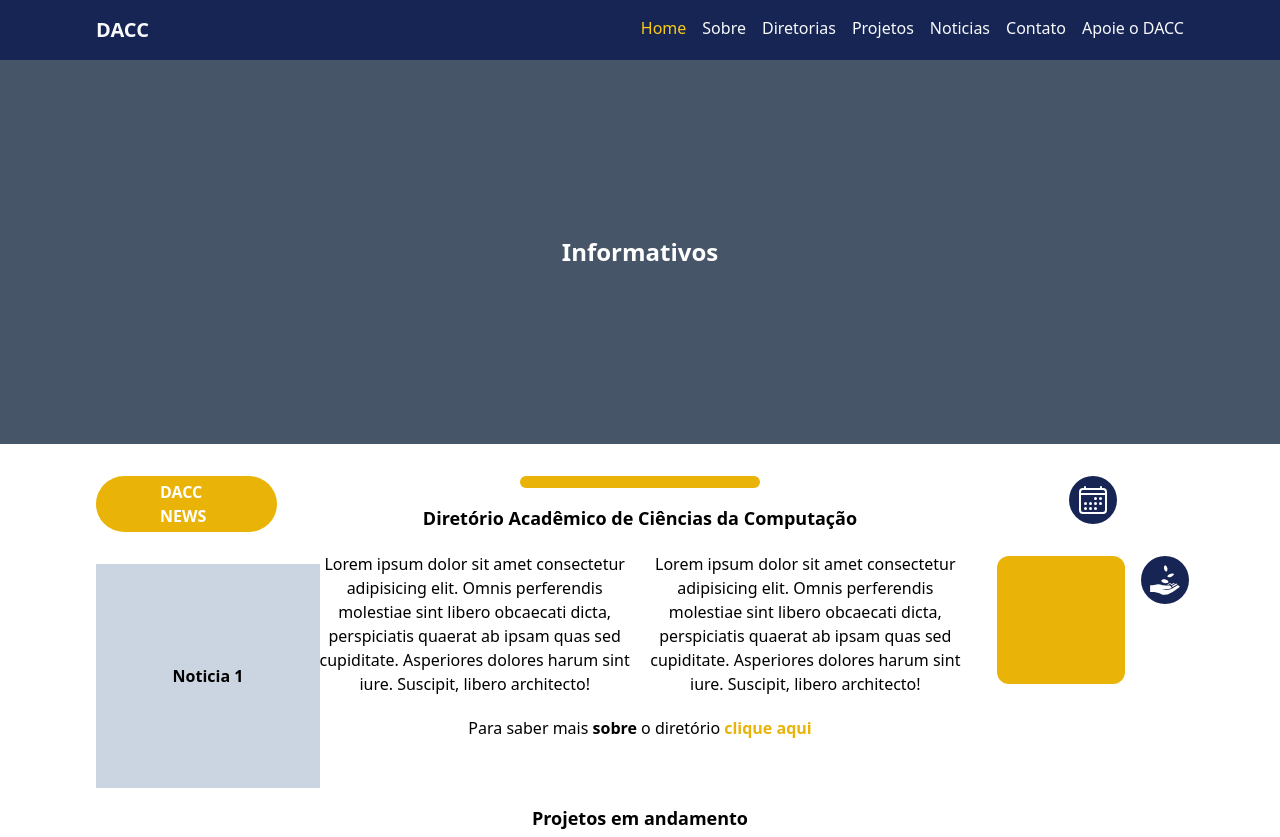
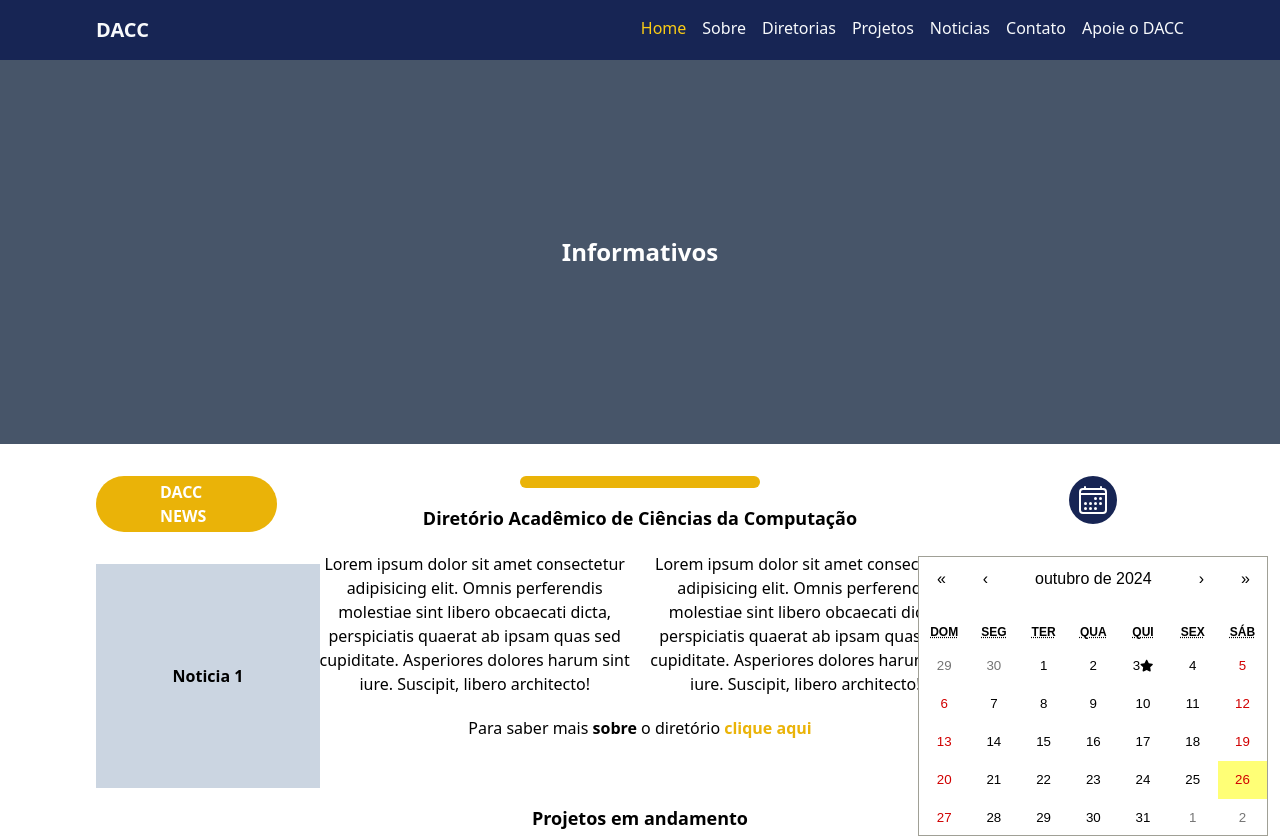
Before and after one commit to sergiomos/daccfront, a Next.js app: page / in a window 1280 px wide. Shown: the top 837 px of the page. Built offline with nearby package versions, Linux system fonts and the light colour scheme.

Commit message:
Calendar

```diff
--- a/package.json
+++ b/package.json
@@ -11,6 +11,7 @@
   "dependencies": {
     "next": "14.2.15",
     "react": "^18",
+    "react-calendar": "^5.1.0",
     "react-dom": "^18",
     "react-icons": "^5.3.0"
   },
--- a/src/app/page.tsx
+++ b/src/app/page.tsx
@@ -3,7 +3,7 @@ import Header from "@/components/header";
 import { IoCalendarOutline } from "react-icons/io5";
 import { GiReceiveMoney } from "react-icons/gi";
 import News from "@/components/news";
-
+import CalendarEvents from '@/components/calendar';
 
 export default function Home() {
   return (
@@ -43,16 +43,19 @@ export default function Home() {
 
         </div>
         <div className="col-span-1 flex flex-col items-center gap-8">
-          <div className="bg-blue-950 rounded-full size-12 flex justify-center items-center cursor-pointer text-white hover:bg-blue-900 duration-150 ">
-            <IoCalendarOutline size={32} />
+          <div
+              className="bg-blue-950 rounded-full size-12 flex justify-center items-center cursor-pointer text-white hover:bg-blue-900 duration-150 ">
+            <IoCalendarOutline size={32}/>
           </div>
+          <CalendarEvents />
 
           <div className="flex gap-4">
             <div id="hs-basic-modal" className="bg-yellow-500 size-32 rounded-xl">
             </div>
-            <div className="bg-blue-950 rounded-full size-12 flex justify-center items-center cursor-pointer text-white hover:bg-blue-900 duration-150">
+            <div
+                className="bg-blue-950 rounded-full size-12 flex justify-center items-center cursor-pointer text-white hover:bg-blue-900 duration-150">
 
-              <GiReceiveMoney size={32} />
+              <GiReceiveMoney size={32}/>
             </div>
           </div>
 
--- /dev/null
+++ b/src/components/calendar/calendar.css
@@ -0,0 +1,186 @@
+.calendar-event {
+    background-color: rgb(234 179 8);
+    color: white;
+    display: flex;
+    justify-content: center;
+    align-items: center;
+    z-index: 1;
+}
+
+.show-calendar-event-text{
+    position: absolute;
+    transform: translate(-50%, -120%); /* Ajuste na posição relativa dele */
+    z-index: 10; /* Dá prioridade para essa classe acima do pai */
+    padding: 10px;
+    border: 2px solid darkslategray;
+    background-color: lightblue;
+    width: 10%;
+    height: 15%;
+}
+
+.react-calendar__tile {
+    display: flex;
+    align-items: center;
+    justify-content: center;
+    font: inherit;
+    font-size: 0.75em;
+    font-weight: bold;
+}
+
+/* Abaixo tudo incluso da biblioteca de calendário */
+.react-calendar {
+    width: 350px;
+    height: 280px;
+    max-width: 100%;
+    background: white;
+    border: 1px solid #a0a096;
+    font-family: 'Arial', 'Helvetica', sans-serif;
+    line-height: 1.125em;
+}
+
+.react-calendar--doubleView {
+    width: 700px;
+}
+
+.react-calendar--doubleView .react-calendar__viewContainer {
+    display: flex;
+    margin: -0.5em;
+}
+
+.react-calendar--doubleView .react-calendar__viewContainer > * {
+    width: 50%;
+    margin: 0.5em;
+}
+
+.react-calendar,
+.react-calendar *,
+.react-calendar *:before,
+.react-calendar *:after {
+    -moz-box-sizing: border-box;
+    -webkit-box-sizing: border-box;
+    box-sizing: border-box;
+}
+
+.react-calendar button {
+    margin: 0;
+    border: 0;
+    outline: none;
+}
+
+.react-calendar button:enabled:hover {
+    cursor: pointer;
+}
+
+.react-calendar__navigation {
+    display: flex;
+    height: 44px;
+    margin-bottom: 1em;
+}
+
+.react-calendar__navigation button {
+    min-width: 44px;
+    background: none;
+}
+
+.react-calendar__navigation button:disabled {
+    background-color: #f0f0f0;
+}
+
+.react-calendar__navigation button:enabled:hover,
+.react-calendar__navigation button:enabled:focus {
+    background-color: #e6e6e6;
+}
+
+.react-calendar__month-view__weekdays {
+    text-align: center;
+    text-transform: uppercase;
+    font: inherit;
+    font-size: 0.75em;
+    font-weight: bold;
+}
+
+.react-calendar__month-view__weekdays__weekday {
+    padding: 0.5em;
+}
+
+.react-calendar__month-view__weekNumbers {
+    display: flex;
+    align-items: center;
+    justify-content: center;
+    font: inherit;
+    font-size: 0.75em;
+    font-weight: bold;
+}
+
+.react-calendar__month-view__days__day--weekend {
+    color: #d10000;
+}
+
+.react-calendar__month-view__days__day--neighboringMonth,
+.react-calendar__decade-view__years__year--neighboringDecade,
+.react-calendar__century-view__decades__decade--neighboringCentury {
+    color: #757575;
+}
+
+.react-calendar__year-view .react-calendar__tile,
+.react-calendar__decade-view .react-calendar__tile,
+.react-calendar__century-view .react-calendar__tile {
+    padding: 2em 0.5em;
+}
+
+.react-calendar__tile {
+    max-width: 100%;
+    padding: 10px 6.6667px;
+    background: none;
+    text-align: center;
+    font: inherit;
+    font-size: 0.833em;
+}
+
+.react-calendar__tile:disabled {
+    background-color: #f0f0f0;
+    color: #ababab;
+}
+
+.react-calendar__month-view__days__day--neighboringMonth:disabled,
+.react-calendar__decade-view__years__year--neighboringDecade:disabled,
+.react-calendar__century-view__decades__decade--neighboringCentury:disabled {
+    color: #cdcdcd;
+}
+
+.react-calendar__tile:enabled:hover,
+.react-calendar__tile:enabled:focus {
+    background-color: #e6e6e6;
+}
+
+.react-calendar__tile--now {
+    background: #ffff76;
+}
+
+.react-calendar__tile--now:enabled:hover,
+.react-calendar__tile--now:enabled:focus {
+    background: #ffffa9;
+}
+
+.react-calendar__tile--hasActive {
+    background: #76baff;
+}
+
+.react-calendar__tile--hasActive:enabled:hover,
+.react-calendar__tile--hasActive:enabled:focus {
+    background: #a9d4ff;
+}
+
+.react-calendar__tile--active {
+    background: #006edc;
+    color: white;
+}
+
+.react-calendar__tile--active:enabled:hover,
+.react-calendar__tile--active:enabled:focus {
+    background: #1087ff;
+}
+
+.react-calendar--selectRange .react-calendar__tile--hover {
+    background-color: #e6e6e6;
+}
--- /dev/null
+++ b/src/components/calendar/index.tsx
@@ -0,0 +1,49 @@
+'use client';
+
+import Calendar from "react-calendar";
+import loadCalendarEvents from '@/server/loadCalendarEvents'
+import '@/components/calendar/calendar.css'
+import React from 'react'
+
+export default function CalendarEvents(): React.ReactNode {
+    // salvar qual dia/evento está com hover
+    const [hoveredEventId, setHoveredEventId] = React.useState<string>('');
+
+    // criar data maxima do calendario
+    const maxDate = new Date(); // definir atual +1 ano como max
+    maxDate.setFullYear(maxDate.getFullYear() + 1); // somar mais um ano
+
+    // criar data minima do calendario
+    const minDate =  new Date();
+    // dia do inicio do dacc
+    minDate.setFullYear(2023);
+    minDate.setMonth(9);
+    minDate.setDate(24);
+
+    // Meros exemplos, no caso terá uma database com isso armazenado e iremos usar uma função no server
+    // para puxar os dados, essa variável fica aqui armazenada porque se colocar no load irá ter que pegar
+    // todos os dados da database toda vez que renderizar um dia, então aqui deixa mais eficiente
+    const eventDays = [
+        {eventId: '20241201', eventText: 'Evento do DACC dia 01/12/2025 muito legal', eventClass: 'show-calendar-event-text'},
+        {eventId: '20231201', eventText: 'Dia do A', eventClass: 'show-calendar-event-text'},
+        {eventId: '20231202', eventText: 'Dia do H', eventClass: 'show-calendar-event-text'},
+        {eventId: '20241104', eventText: 'Dia do E', eventClass: 'show-calendar-event-text'},
+        {eventId: '20241003', eventText: 'Dia do S', eventClass: 'show-calendar-event-text'},
+        {eventId: '20240907', eventText: 'Dia do T', eventClass: 'show-calendar-event-text'},
+        {eventId: '20241204', eventText: 'Dia do U', eventClass: 'show-calendar-event-text'},
+        {eventId: '20241207', eventText: 'Dia do G', eventClass: 'show-calendar-event-text'}
+    ]
+
+    return (
+        <div>
+            <Calendar
+                locale={'pt-BR'}
+                tileContent={({ date }) => loadCalendarEvents({
+                    date, hoveredEventId, setHoveredEventId: setHoveredEventId, eventDays})
+                }
+                minDate={minDate}
+                maxDate={maxDate}
+            />
+        </div>
+    );
+}
--- /dev/null
+++ b/src/server/loadCalendarEvents.tsx
@@ -0,0 +1,55 @@
+import { FaStar } from "react-icons/fa";
+
+interface eventDays{
+    eventId: string
+    eventText: string
+    eventClass: string
+}
+interface infoEvents{
+    date: Date // data do dia que vai checar
+    hoveredEventId: string // Id do evento do dia mostrado
+    setHoveredEventId: React.Dispatch<React.SetStateAction<string>>
+    eventDays: eventDays[]
+}
+
+export default function loadCalendarEvents({ date, hoveredEventId, setHoveredEventId, eventDays }: infoEvents): React.ReactNode {
+    const year = date.getFullYear();
+    const month = date.getMonth() + 1; // Soma 1 porque os meses são tratados como array vai de 0 até 11
+    const day = date.getDate();
+
+    // id do dia gerado a partir da data que é recebida, usado para procurar nos dados da database o dia, para checar
+    // se tem algum evento
+    const dayId = `${year}${month > 9 ? month : `0${month}`}${day > 9 ? day : `0${day}`}`;
+
+    // obter evento a ser renderizado
+    // futuramente implementar um método de pesquisa mais eficiente, acho pouco provável porque não vai ter muito dado
+    const event = eventDays.find( event => event.eventId === dayId);
+
+    // se nao tiver evento no dia retorna null
+    if (!event) return null;
+
+    return (
+        <div>
+            <div
+                // seta o id do dia/evento no hoveredEventId se o mouse esta sobre o icone
+                onMouseEnter={() => setHoveredEventId(event.eventId)}
+                onMouseLeave={() => setHoveredEventId('')}
+                // altera a classe caso esteja com hover
+            >
+                <FaStar/>
+            </div>
+
+            {/*Abaixo o texto do evento que irá aparecer, modifique apenas essa div*/}
+            <div
+                className={hoveredEventId === event.eventId ? event.eventClass : ''}
+            >
+                {/*Renderiza a mensagem somente se estiver com hover e for a que está com hover atual*/}
+                {event.eventId === hoveredEventId && (
+                    <div className="calendar-event-text">
+                        {event.eventText}
+                    </div>
+                )}
+            </div>
+        </div>
+    );
+}
```
Also changed, not shown: 1 other file (tests, documents, lock files or other folders).
